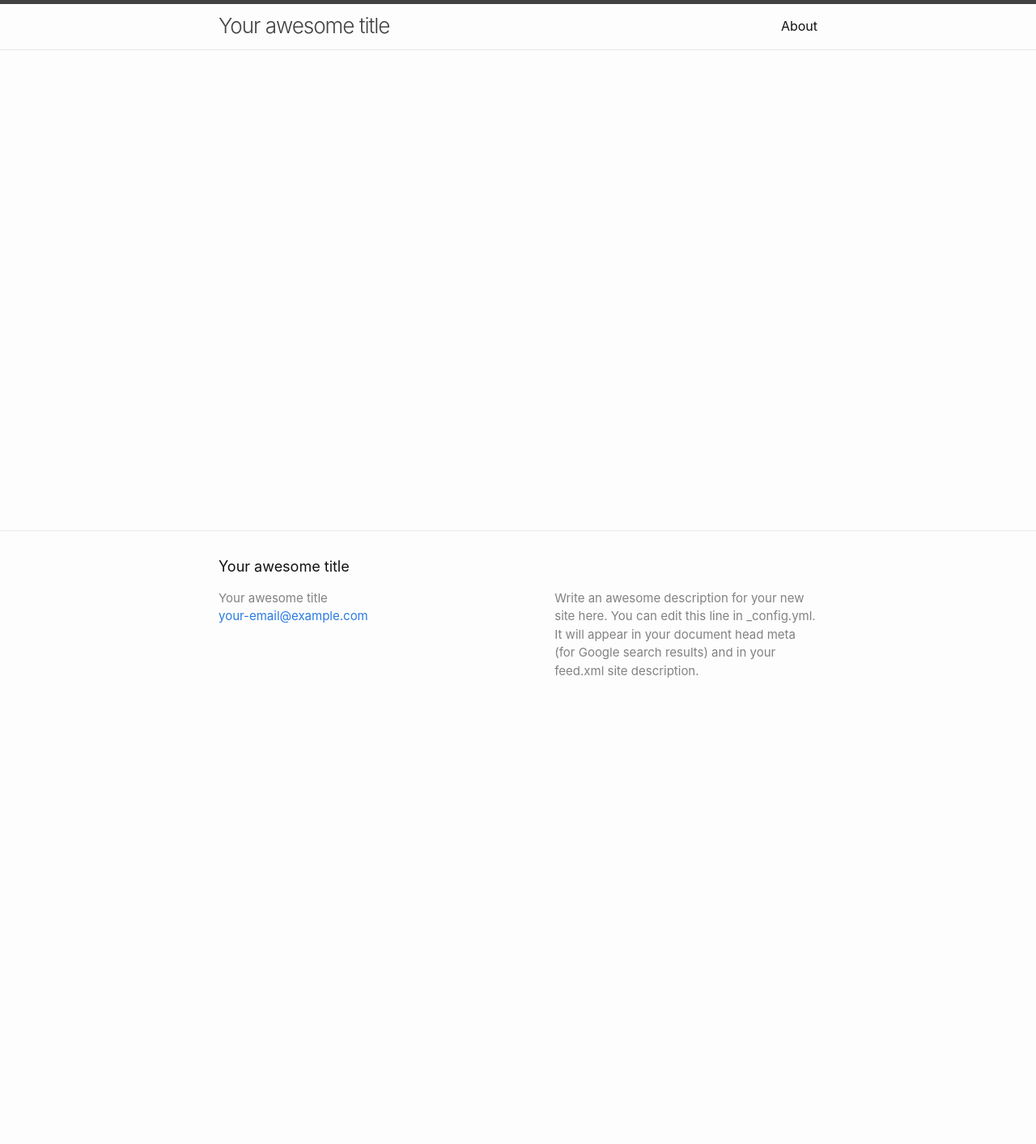
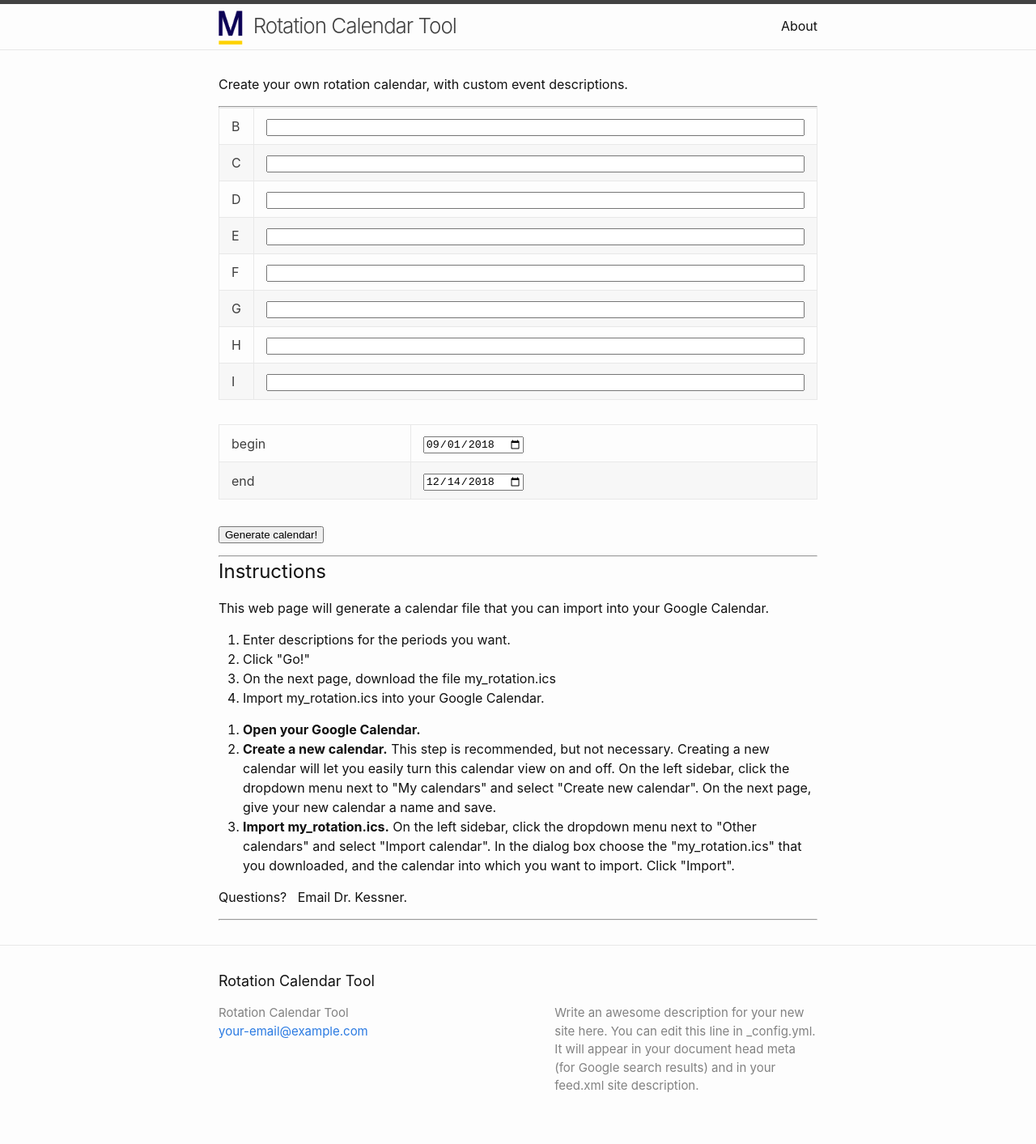
Before and after one commit to dkessner/ics_transform, a Jekyll site: the page built from index.md, in a window 1280 px wide. Shown: the whole page at 81% size. Built offline with Jekyll 4.4.1, drawn with Linux system fonts in a browser that asks for light colours; before the commit the page ends 900 px from its top, so only the background shows below that.

Commit message:
work on webpage

```diff
--- a/_config.yml
+++ b/_config.yml
@@ -18,7 +18,7 @@
 # You can create any custom variable you would like, and they will be accessible
 # in the templates via {{ site.myvariable }}.
 
-title: Your awesome title
+title: Rotation Calendar Tool
 email: your-email@example.com
 description: >- # this means to ignore newlines until "baseurl:"
   Write an awesome description for your new site here. You can edit this
--- a/_includes/header.html
+++ b/_includes/header.html
@@ -3,7 +3,10 @@
   <div class="wrapper">
     {%- assign default_paths = site.pages | map: "path" -%}
     {%- assign page_paths = site.header_pages | default: default_paths -%}
-    <a class="site-title" rel="author" href="{{ "/" | relative_url }}">{{ site.title | escape }}</a>
+
+    <a class="site-title" rel="author" href="{{ "/" | relative_url }}">
+        <img src="/assets/M.png" width="30em"/>&nbsp;&nbsp;{{ site.title | escape }}
+    </a>
 
     {%- if page_paths -%}
       <nav class="site-nav">
--- a/index.md
+++ b/index.md
@@ -4,3 +4,69 @@
 
 layout: default
 ---
+
+Create your own rotation calendar, with custom event descriptions.
+
+<hr/>
+
+<table>
+<tr><td>B</td><td><input type="text" id="B" size="80%"></td></tr>
+<tr><td>C</td><td><input type="text" id="C" size="80%"></td></tr>
+<tr><td>D</td><td><input type="text" id="D" size="80%"></td></tr>
+<tr><td>E</td><td><input type="text" id="E" size="80%"></td></tr>
+<tr><td>F</td><td><input type="text" id="F" size="80%"></td></tr>
+<tr><td>G</td><td><input type="text" id="G" size="80%"></td></tr>
+<tr><td>H</td><td><input type="text" id="H" size="80%"></td></tr>
+<tr><td>I</td><td><input type="text" id="I" size="80%"></td></tr>
+</table>
+
+<table>
+<tr><td>begin</td><td><input type="date" name="begin" id="beginInput" value="2018-09-01"></td></tr>
+<tr><td>end</td><td><input type="date" name="end" value="2018-12-14"></td></tr>
+</table>
+
+<input type="button" value="Generate calendar!" onclick="myFunction()">
+
+
+<script>
+            function myFunction() {window.alert("Hello, world!");}
+</script>
+
+<hr/>
+
+<h2>Instructions</h2>
+
+<p>
+This web page will generate a calendar file that you can import into your
+Google Calendar.
+</p>
+
+
+<ol>
+    <li>Enter descriptions for the periods you want.</li>
+    <li>Click "Go!"</li>
+    <li>On the next page, download the file my_rotation.ics</li>
+    <li>Import my_rotation.ics into your Google Calendar.</li>
+</ol>
+
+
+<ol>
+    <li><b>Open your Google Calendar.</b></li>
+    <li><b>Create a new calendar.</b>
+        This step is recommended, but not necessary.  Creating a new
+        calendar will let you easily turn this calendar view on and off.
+        On the left sidebar, click the dropdown menu next to "My calendars"
+        and select "Create new calendar".  On the next page, give your new
+        calendar a name and save.
+    </li>
+    <li><b>Import my_rotation.ics.</b>
+        On the left sidebar, click the dropdown menu next to "Other
+        calendars" and select "Import calendar".  In the dialog box choose
+        the "my_rotation.ics" that you downloaded, and the calendar into
+        which you want to import.  Click "Import".
+    </li>
+</ol>
+
+Questions?  &nbsp; Email Dr. Kessner.
+
+<hr/>
```
Also changed, not shown: assets/M.png (added).
